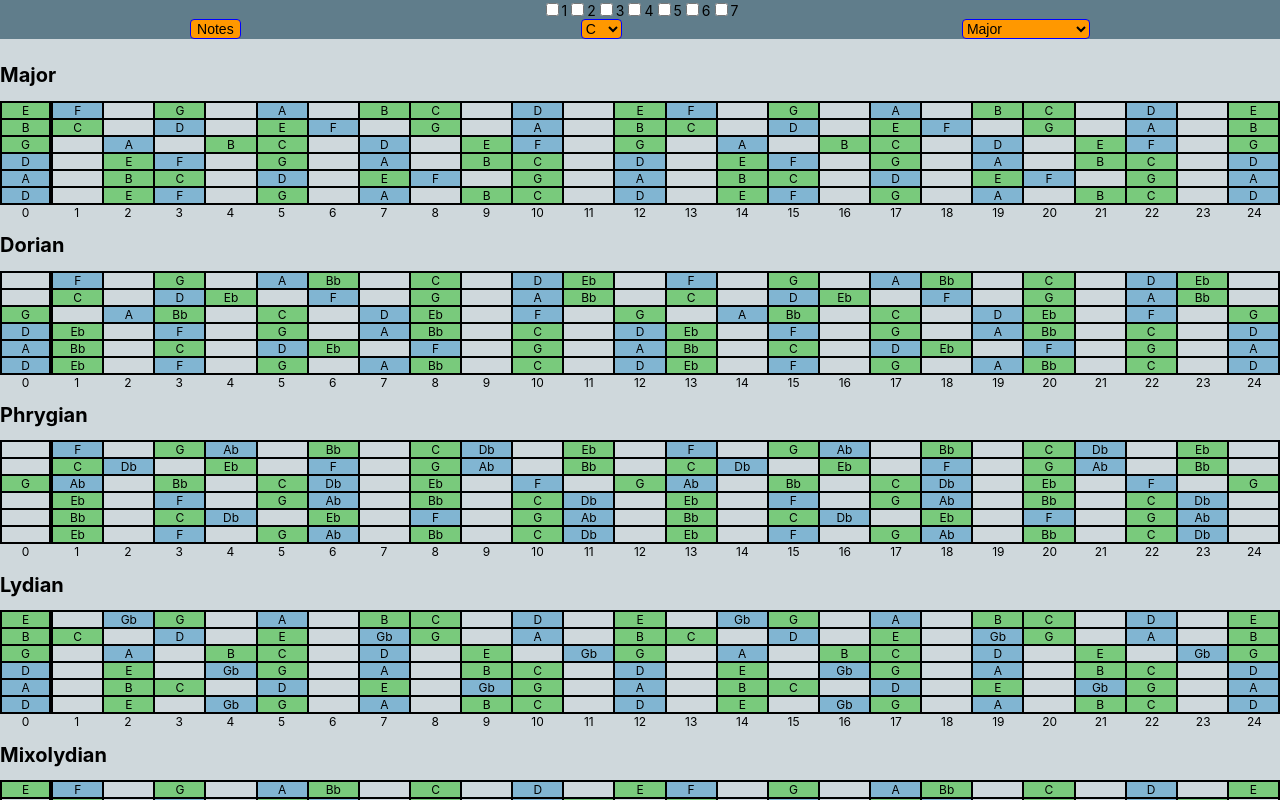
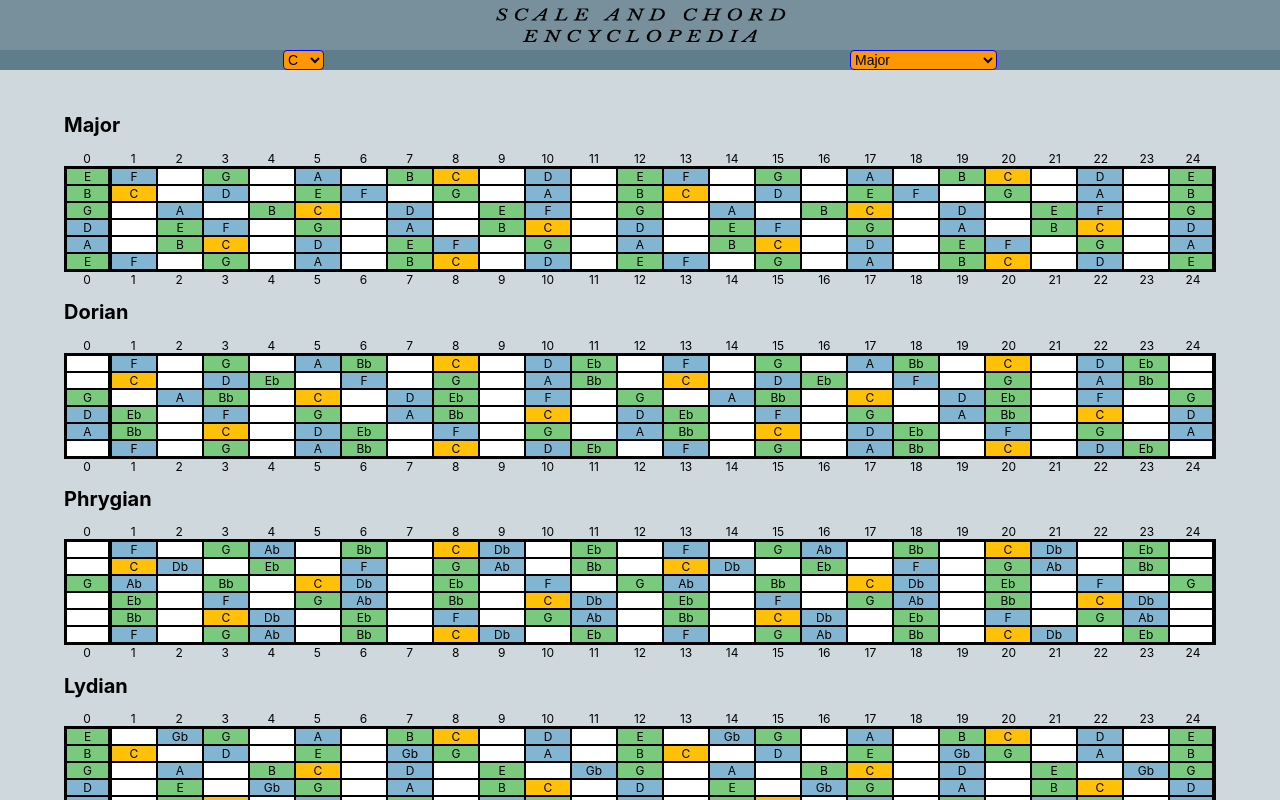
Before and after one commit to walpolsh/fretboards, a React (Create React App) app: page / in a window 1280 px wide. Shown: the top 800 px of the page. Built offline with nearby package versions, Linux system fonts and the light colour scheme.

Commit message:
new scales and classes

```diff
--- a/src/App.css
+++ b/src/App.css
@@ -1,18 +1,44 @@
 .frets {
   border: 1px solid black;
+  min-width: 10px;
 }
-/*
+
+.wrapper {
+  display: grid;
+  justify-items: center;
+}
 .frets:nth-child(1) {
-  border: none;
-  border-bottom: 1px solid black;
-} */
-
-.frets:nth-child(1) {
+  border-right: 3px solid black;
+  border-left: 2px solid black;
+}
+.frets:last-child {
   border-right: 3px solid black;
 }
 
+.guitarContainer {
+  justify-content: center;
+  width: 90vw;
+}
+.fretboardSides{
+  padding: 0.5px;
+  background:black;
+}
 .fretboardContainer {
+  background: white;
   border: 1px solid black;
+}
+
+.hide {
+  background: white;
+}
+.first {
+  background: #ffc107;
+}
+.second {
+  background: #81b5d2
+}
+.third {
+  background: #79ca7c
 }
 
 .stringContainer {
@@ -21,17 +47,21 @@
   grid-template-columns: repeat(25, 1fr);
 }
 
+
 .numberContainer {
   text-align: center;
   display: grid;
   grid-template-columns: repeat(25, 1fr);
 }
 
+
+
 .App {
   background: #CFD8DC;
   align-items: center;
   font-size: 12px;
   color: black;
+
 }
 
 button {
--- a/src/App.js
+++ b/src/App.js
@@ -1,9 +1,18 @@
 import React, { Component } from 'react';
 import './App.css';
-import NoteString from './components/String'
+import String from './components/String'
 import Header from './components/Header'
-import { Chromatic, Major, MelodicMinor, HarmonicMinor, HarmonicMajor, HungarianMajor, HungarianMinor, NeapolitanMinor, NeapolitanMajor } from './constants/scales';
+import { Chromatic, Major, MelodicMinor, HarmonicMinor, HarmonicMajor, HungarianMajor, HungarianMinor, NeapolitanMinor, NeapolitanMajor, Symmetrical, Pentatonic, Kumoi, Hirojoshi } from './constants/scales';
 import {permute} from './constants/helpers'
+
+const classQuery = 'first' ? '#ff9800':
+'second' ? '#81b5d2':
+'third' ? '#79ca7c':
+'fourth' ? '#81b5d2':
+'fifth' ? '#79ca7c':
+'sixth' ? '#81b5d2':
+'seventh' ? '#79ca7c':
+'eighth' ? '#81b5d2' : 0
 
 class App extends Component {
   constructor() {
@@ -17,6 +26,7 @@ class App extends Component {
     this.changeScale = this.changeScale.bind(this)
     this.changeKey = this.changeKey.bind(this)
     this.handleSwitch = this.handleSwitch.bind(this)
+    this.handleHighlight = this.handleHighlight.bind(this)
   }
 
   changeKey(event) {
@@ -28,7 +38,7 @@ class App extends Component {
   }
 
   changeScale(event) {
-    let scales = [Major, MelodicMinor, HarmonicMinor, HarmonicMajor, HungarianMajor, HungarianMinor, NeapolitanMinor, NeapolitanMajor];
+    let scales = [Major, MelodicMinor, HarmonicMinor, HarmonicMajor, HungarianMajor, HungarianMinor, NeapolitanMinor, NeapolitanMajor, Symmetrical, Pentatonic, Kumoi, Hirojoshi];
     const e = event.target.value
     this.setState({
       scale: scales[e],
@@ -40,6 +50,10 @@ class App extends Component {
     this.setState({
       onOff: e,
     })
+  }
+
+  handleHighlight(e) {
+
   }
 
 
@@ -60,15 +74,23 @@ class App extends Component {
             onOff={this.state.onOff}
           />
         </div>
-        <div style={{paddingTop: '50px'}}>
+        <div style={{paddingTop: '100px'}}>
 
         </div>
+        <div className='wrapper'>
         {
           scale.map((mode, i) =>
-              <div>
+            <div className='guitarContainer'>
               <h1>{names[i]}</h1>
+              <div className='numberContainer'>
+                  {['0','1','2','3','4','5','6','7','8','9','10','11','12','13','14','15','16','17','18','19','20','21','22','23','24'].map((x, i) =>
+                    <div key={i++}>{x}</div>)}
+                  {/* {['*', '','','*','','*','','*','','*','','','**','','','*','','*','','*','','*','','','*'].map((x, i) =>
+                  <div key={i++}>{x}</div>)} */}
+                </div>
+              <div className='fretboardSides'/>
               <div className='fretboardContainer'>
-                  <NoteString
+                <String
                   stringName='E'
                   startNote={4}
                   Chromatic={Chromatic}
@@ -76,7 +98,7 @@ class App extends Component {
                   mode={mode}
                   onOff={onOff}
                 />
-                  <NoteString
+                <String
                   stringName='B'
                   startNote={11}
                   Chromatic={Chromatic}
@@ -84,7 +106,7 @@ class App extends Component {
                   mode={mode}
                   onOff={onOff}
                 />
-                  <NoteString
+                <String
                   stringName='G'
                   startNote={7}
                   Chromatic={Chromatic}
@@ -92,7 +114,7 @@ class App extends Component {
                   mode={mode}
                   onOff={onOff}
                 />
-                  <NoteString
+                <String
                   stringName='D'
                   startNote={2}
                   Chromatic={Chromatic}
@@ -100,7 +122,7 @@ class App extends Component {
                   mode={mode}
                   onOff={onOff}
                 />
-                  <NoteString
+                <String
                   stringName='A'
                   startNote={9}
                   Chromatic={Chromatic}
@@ -108,22 +130,27 @@ class App extends Component {
                   mode={mode}
                   onOff={onOff}
                 />
-                  <NoteString
-                    stringName='D'
-                    startNote={2}
+                <String
+                  stringName='E'
+                  startNote={4}
                   Chromatic={Chromatic}
                   root={this.state.root}
                   mode={mode}
                   onOff={onOff}
                 />
                 </div>
-                  <div className='numberContainer'>
-                    {[0,1,2,3,4,5,6,7,8,9,10,11,12,13,14,15,16,17,18,19,20,21,22,23,24].map(x => <div>{x}</div>)}
+                <div className='fretboardSides'/>                                <div className='numberContainer'>
+                  {['0','1','2','3','4','5','6','7','8','9','10','11','12','13','14','15','16','17','18','19','20','21','22','23','24'].map((x, i) =>
+                    <div key={i++}>{x}</div>)}
+                  {/* {['*', '','','*','','*','','*','','*','','','**','','','*','','*','','*','','*','','','*'].map((x, i) =>
+                  <div key={i++}>{x}</div>)} */}
                 </div>
               </div>
             )
           }
 
+
+        </div>
       </div>
     );
   }
--- a/src/components/Header.js
+++ b/src/components/Header.js
@@ -1,10 +1,13 @@
 import React from 'react'
-
+import banner from './header.png'
 const Header = (props) => {
   const { changeKey, changeScale, handleSwitch, onOff } = props
   return (
     <div className='topnav'>
-      <div className='menuBox'>
+      <div className='headerBox'>
+        <img alt='banner' src={banner} style={{width: '300px', height: '50px'}}></img>
+      </div>
+      {/* <div className='menuBox'>
         <div>
           <input type='checkbox' name='1'/>
           <label for='1'>1</label>
@@ -21,14 +24,14 @@ const Header = (props) => {
           <input type='checkbox' name='7'/>
           <label for='7'>7</label>
         </div>
-      </div>
+      </div> */}
       <div className='menuBox'>
-        {
+        {/* {
           onOff === '1' ?
           <button id='notes/nums' onClick={handleSwitch} value='0'>Nums</button>
           :
           <button id='notes/nums' onClick={handleSwitch} value='1'>Notes</button>
-        }
+        } */}
         <select onChange={changeKey}>
           <option id='keySig' value='0'>C</option>
           <option value='1'>Db</option>
@@ -52,6 +55,10 @@ const Header = (props) => {
           <option value='5'>Hungarian Minor</option>
           <option value='7'>Neapolitan Major</option>
           <option value='6'>Neapolitan Minor</option>
+          <option value='9'>Minor Pentatonic</option>
+          <option value='10'>Kumoi Pentatonic</option>
+          <option value='11'>Hirojoshi Pentatonic</option>
+          <option value='8'>Symmetrical</option>
         </select>
 
       </div>
--- a/src/components/String.js
+++ b/src/components/String.js
@@ -8,27 +8,42 @@ const String = (props) => {
   string = string.concat(string).concat(string[0])
   let nums = mode[0].map(x => x)
 
+
   return (
     <div className="stringContainer">
-      {/* <div className='frets'>{stringName}</div> */}
       {
         onOff === '0' ?
         string.map((note, i) =>
           <div className='frets'>
             {notes.indexOf(note) !== -1 ?
-              <div>
-                {
-                  notes[0] === note ? <div style={{background: '#79ca7c'}}>{note}</div> :
-                  notes[1] === note ? <div style={{background: '#81b5d2'}}>{note}</div> :
-                  notes[2] === note ? <div style={{background: '#79ca7c'}}>{note}</div> :
-                  notes[3] === note ? <div style={{background: '#81b5d2'}}>{note}</div> :
-                  notes[4] === note ? <div style={{background: '#79ca7c'}}>{note}</div> :
-                  notes[5] === note ? <div style={{background: '#81b5d2'}}>{note}</div> :
-                  notes[6] === note ? <div style={{background: '#79ca7c'}}>{note}</div> : 0
-                }
-              </div>
+                  notes[0] === note ?
+                    <div className='first'>{note}</div>
+                    :
+                  notes[1] === note ?
+                    <div className='second'>{note}</div>
+                    :
+                  notes[2] === note ?
+                    <div className='third'>{note}</div>
+                    :
+                  notes[3] === note ?
+                    <div className='second'>{note}</div>
+                    :
+                  notes[4] === note ?
+                    <div className='third'>{note}</div>
+                    :
+                  notes[5] === note ?
+                    <div className='second'>{note}</div>
+                    :
+                  notes[6] === note ?
+                    <div className='third'>{note}</div>
+                    :
+                  notes[7] === note ?
+                  <div className='second'>{note}</div>
+                  :
+                  0
+
               :
-              <div>
+              <div style={{background: ''}}>
 
               </div>}
 
@@ -38,7 +53,7 @@ const String = (props) => {
         string.map((note, i) =>
         notes.indexOf(note) !== -1 ?
           <div>
-            {nums[notes]}
+            {notes}
           </div>
           :
           <div>
--- a/src/constants/scales.js
+++ b/src/constants/scales.js
@@ -8,6 +8,43 @@ const permuteAlt = (arr, i) => {
   arr2.push( chunk2.concat(chunk1))
   return arr2
 }
+// 1  2  3  4  5  6  7
+
+//[0, 2, 4, 5, 7, 9, 11]
+
+const Hirojoshi1 = [[],[0,2,3,7,8],['Hirojoshi1'],[]]
+const Hirojoshi2 = [[],[0,1,5,6,10],['Hirojoshi2'],[]]
+const Hirojoshi3 = [[],[0,4,5,9,11],['Hirojoshi3'],[]]
+const Hirojoshi4 = [[],[0,1,5,7,8],['Hirojoshi4'],[]]
+const Hirojoshi5 = [[],[0,4,6,7,11],['Hirojoshi5'],[]]
+
+export const Hirojoshi = [Hirojoshi1, Hirojoshi2, Hirojoshi3,Hirojoshi4,Hirojoshi5]
+
+const KuMode1 = [[],[0,2,3,7,9],['Kumoi Mode 1'],[]]
+const KuMode2 = [[],[0,1,5,7,10],['Kumoi Mode 2'],[]]
+const KuMode3 = [[],[0,1,6,9,11],['Kumoi Mode 3'],[]]
+const KuMode4 = [[],[0,2,5,7,8],['Kumoi Mode 4'],[]]
+const KuMode5 = [[],[0,3,5,6,10],['Kumoi Mode 5'],[]]
+
+export const Kumoi = [KuMode1, KuMode2, KuMode3, KuMode4, KuMode5]
+
+const MinorPenta = [[], [0, 3, 5, 7, 10], ["Minor Pentatonic"],[]]
+const MajorPenta = [[], [0, 2, 4, 7, 9], ["Major Pentatonic"],[]]
+const Mode3 = [[], [0, 2, 5, 7, 10], ["Pentatonic Mode 3"],[]]
+const Mode4 = [[], [0, 3, 5, 8, 10], ["Pentatonic Mode 4"],[]]
+const Mode5 = [[], [0, 2, 5, 7, 9], ["Pentatonic Mode 5"],[]]
+
+export const Pentatonic = [MinorPenta, MajorPenta, Mode3, Mode4, Mode5]
+
+const WholeTone = [[], [0,2,4,6,8,10],['Whole Tone'],[]]
+const HalfWhole = [[], [0,1,3,4,6,7,9,10],['Half Whole Diminished'],[]]
+const WholeHalf = [[], [0,2,3,5,6,8,9,11],['Whole Half Diminished'],[]]
+const Augmented = [[], [0,3,4,7,8,11],['Augmented'],[]]
+const Augmented2 = [[], [0,1,4,5,8,9],['Augmented 2'],[]]
+const Tritone = [[], [0,1,4,6,7,10],['Tritone'],[]]
+
+
+export const Symmetrical = [WholeTone, HalfWhole, WholeHalf, Augmented, Augmented2, Tritone]
 
 //Chromatic Scale
 export const Chromatic = ["C","Db","D","Eb","E","F","Gb","G","Ab","A","Bb","B"]
```
Also changed, not shown: src/components/header.png (added). Lines whose indentation alone changed are shown as unchanged.
